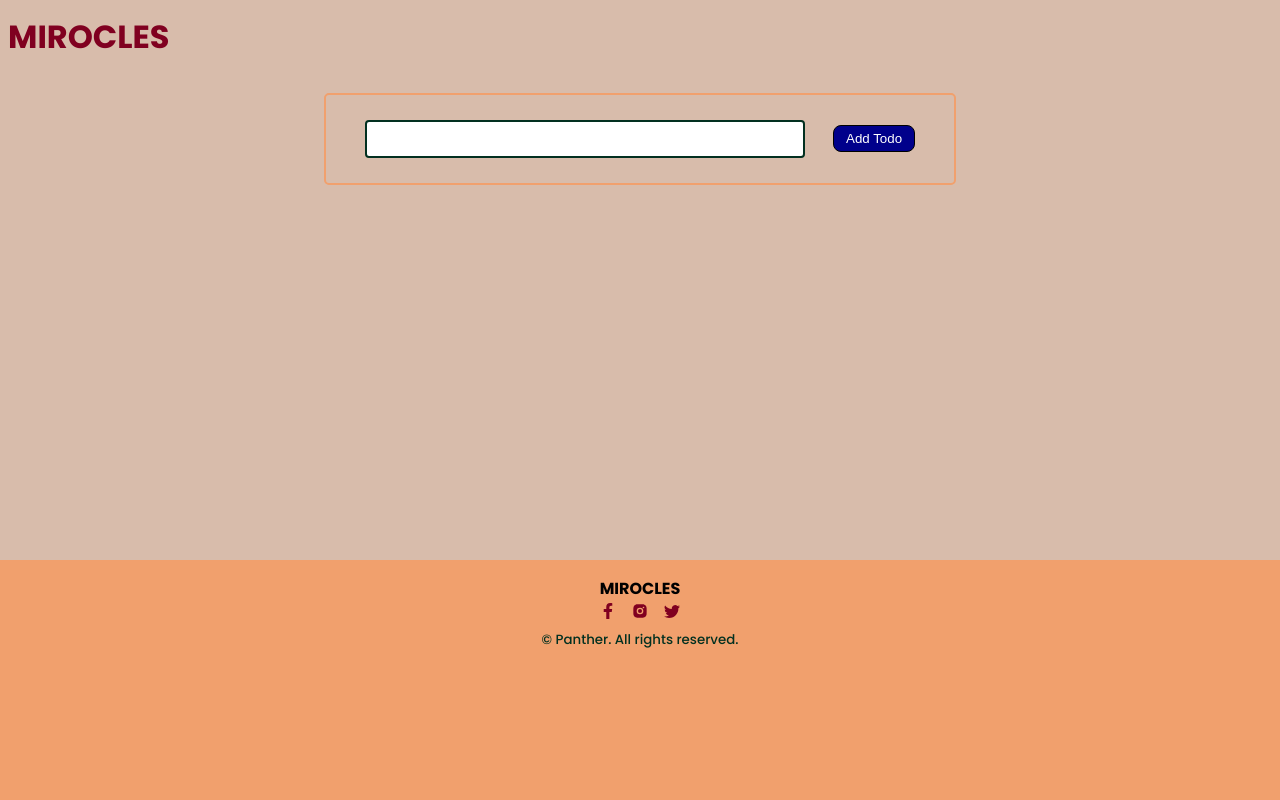
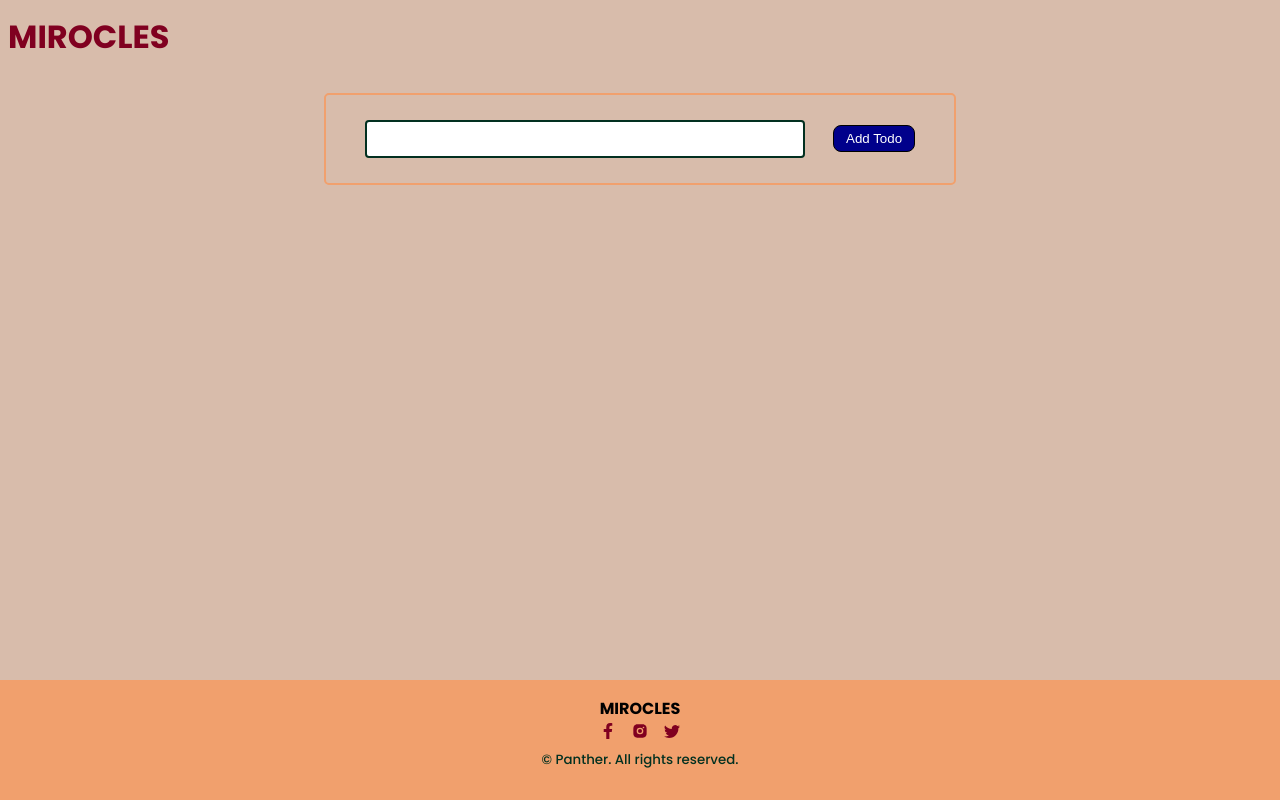
Before and after one commit to Emmanuel-obiora/to-do-app, a React (Create React App) app: page / in a window 1280 px wide. Built offline with nearby package versions, Linux system fonts and the light colour scheme.

Commit message:
Updating footer height

```diff
--- a/src/components/Footer/Footer.css
+++ b/src/components/Footer/Footer.css
@@ -4,7 +4,7 @@ footer{
     margin-left: -.5rem;
     padding: 1rem;
     width: 100%;
-    height: 30%;
+    height: 15%;
     background: var(--color-bg-varient);
     text-align: center;
 }
```
